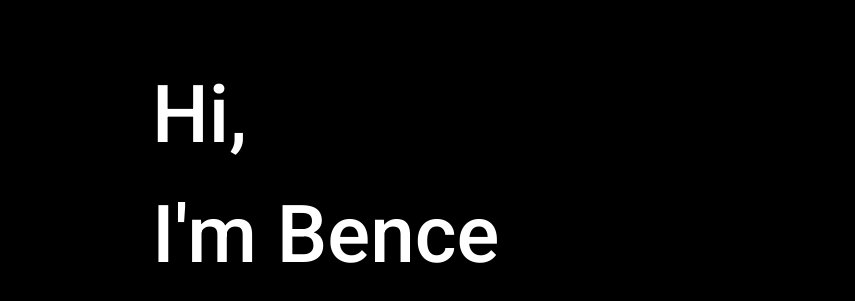
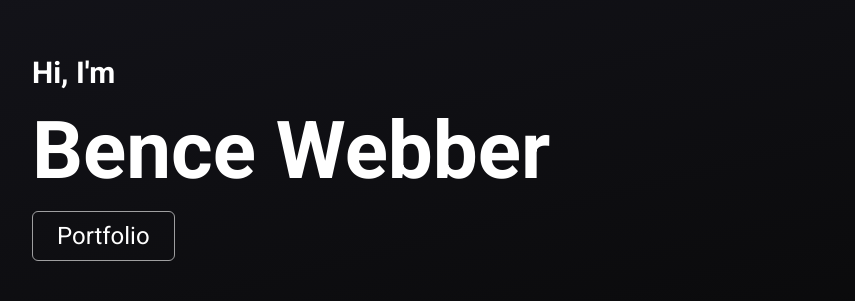
Before and after one commit to bencerwn/Portfolio-React, a React (Create React App) app: page / in a window 1280 px wide. Shown: the part 145-446 px from the top of the page, without its empty margins (288-1143 px from the left). Built offline with nearby package versions, Linux system fonts and the light colour scheme.

Commit message:
Add portfolio button

```diff
--- a/public/index.html
+++ b/public/index.html
@@ -7,7 +7,7 @@
     <meta name="theme-color" content="#000000" />
     <meta
       name="description"
-      content="Web site created using create-react-app"
+      content="My personal website"
     />
     <link rel="preconnect" href="https://fonts.googleapis.com">
     <link rel="preconnect" href="https://fonts.gstatic.com" crossorigin>
@@ -27,7 +27,7 @@
       work correctly both with client-side routing and a non-root public URL.
       Learn how to configure a non-root public URL by running `npm run build`.
     -->
-    <title>React App</title>
+    <title>Bence Webber</title>
   </head>
   <body>
     <noscript>You need to enable JavaScript to run this app.</noscript>
--- a/src/App.tsx
+++ b/src/App.tsx
@@ -5,25 +5,25 @@ import AnimatedTitle from './components/AnimatedTitle';
 
 
 function App() {
-  const [showSecond, setShowSecond] = useState(false)
+  const [animationStage, setAnimationStage] = useState(2)
 
   return (
     <div className="flex justify-center items-center h-screen">
-      <div className="flex flex-col w-[25rem] h-[25rem]">
-        <AnimatedTitle
-          text="Hi,"
-          delay={1000}
-          after={() => {setShowSecond(true)}}
-          className="text-[5rem] font-medium"
-        />
-        {showSecond ?
+      <div className="flex flex-col items-start w-[40rem] h-[25rem]">
+          <div className="text-3xl font-semibold">
+            Hi, I'm
+          </div>
+
           <AnimatedTitle
-            text="I'm Bence"
-            delay={1000}
+            text="Bence Webber"
+            delay={0}
             after={() => {}}
-            className="text-[5rem] font-medium"
-          /> : null
-        }
+            className="text-[5rem] font-semibold subpixel-antialiased"
+          />
+
+          <button className="transition-colors border border-white border-opacity-60 hover:border-opacity-100 rounded-md text-2xl px-6 py-2">
+            Portfolio
+          </button>
       </div>
     </div>
   );
--- a/src/index.css
+++ b/src/index.css
@@ -9,7 +9,8 @@ body {
     sans-serif;
   -webkit-font-smoothing: antialiased;
   -moz-osx-font-smoothing: grayscale;
-  background-color: black;
+  background: rgb(20,20,27);
+  background: linear-gradient(166deg, rgba(20,20,27,1) 10%, rgba(10,10,11,1) 70%, rgba(0,0,0,1) 100%);
   color: white;
 }
 
--- a/tailwind.config.js
+++ b/tailwind.config.js
@@ -4,7 +4,11 @@ module.exports = {
     "./src/**/*.{js,jsx,ts,tsx}",
   ],
   theme: {
-    extend: {},
+    extend: {
+      boxShadow: {
+        'headerButton': '-5px -5px 3px -2px rgba(255,255,255,0.8)',
+      }
+    },
   },
   plugins: [],
 }
```
